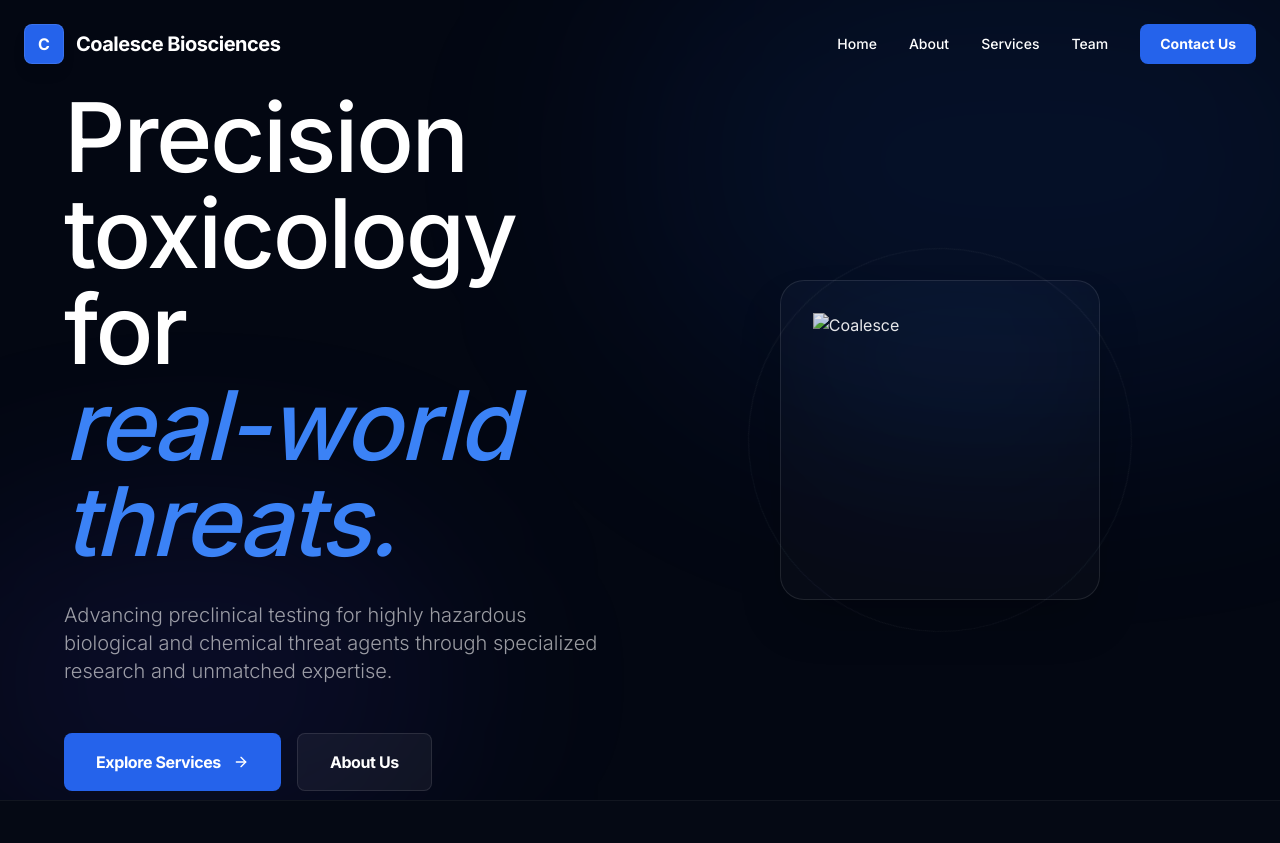
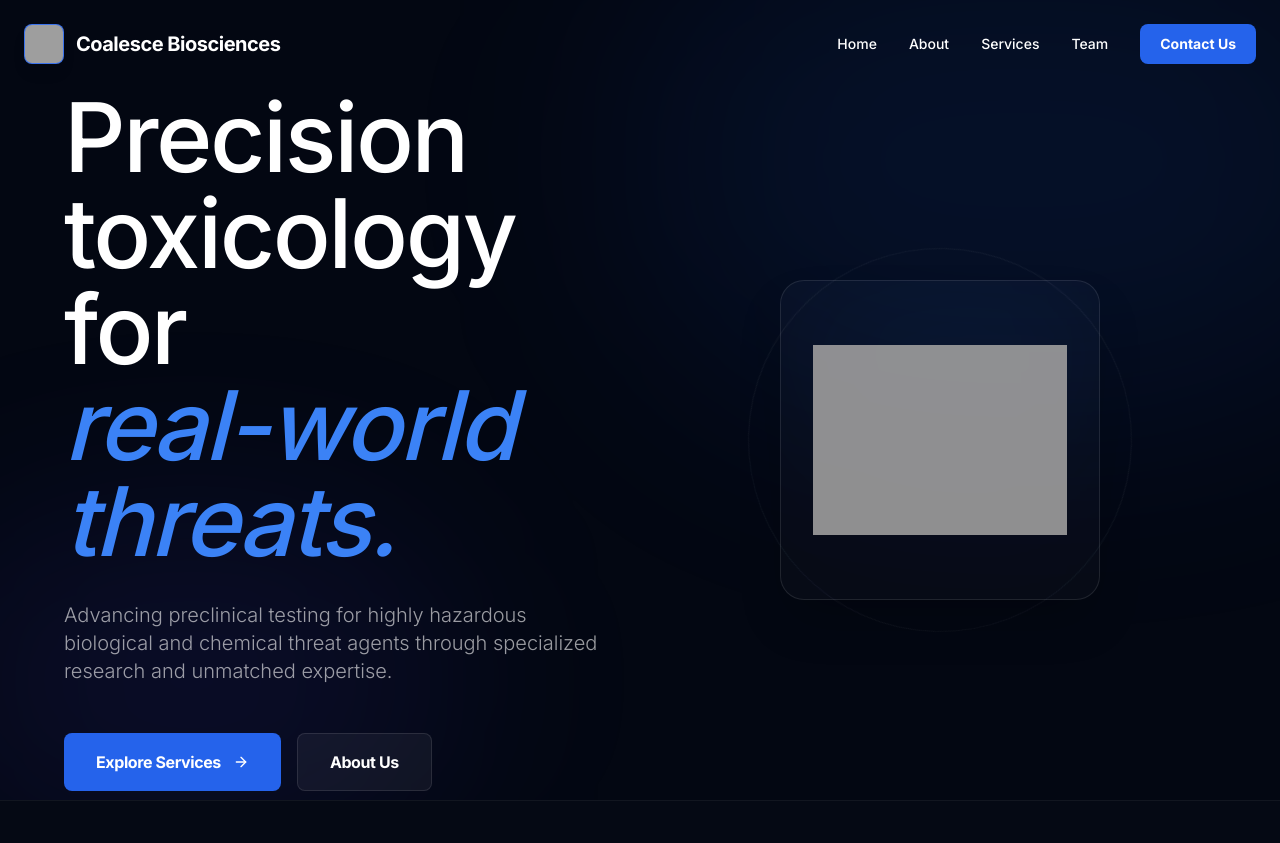
Before and after one commit to kbrigham-1992-maker/Coalesce-Biosciences, a plain HTML site: page index.html in a window 1280 px wide. Shown: the top 843 px of the page. Drawn offline with nearby package versions, Linux system fonts and the light colour scheme; the site is published under a folder, as on GitHub Pages, so addresses that start at the root find nothing.

Commit message:
Update image paths to use Coalesce-Biosciences

```diff
--- a/index.html
+++ b/index.html
@@ -56,7 +56,7 @@
         <div class="max-w-7xl mx-auto flex items-center justify-between">
             <div class="flex items-center gap-3 cursor-pointer" onclick="navigateTo('home')">
                 <div class="w-10 h-10 rounded-lg overflow-hidden bg-blue-600 flex items-center justify-center border border-white/10 shadow-lg">
-                    <img id="nav-logo" src="/assets/images/logo.png"
+                    <img id="nav-logo" src="Coalesce-Biosciences/assets/images/logo.png"
                          alt="Logo" class="w-full h-full object-cover" onerror="this.style.display='none'; this.parentElement.innerHTML='<span class=\'font-bold\'>C</span>'">
                 </div>
                 <span class="text-xl font-bold tracking-tight">Coalesce Biosciences</span>
@@ -119,7 +119,7 @@
                             <div class="absolute inset-0 border-[1px] border-white/5 rounded-full spin-slow"></div>
                             <div class="absolute inset-0 flex items-center justify-center">
                                 <div class="w-[320px] h-[320px] bg-white/[0.02] backdrop-blur-3xl rounded-3xl border border-white/10 flex items-center justify-center overflow-hidden shadow-2xl group transition-transform duration-700 hover:scale-105">
-                                    <img src="/assets/images/logo.png"
+                                    <img src="Coalesce-Biosciences/assets/images/logo.png"
                                          alt="Coalesce" class="w-4/5 h-4/5 object-contain opacity-90">
                                 </div>
                             </div>
@@ -331,7 +331,7 @@
                 name: "Dr. Patrick McNutt",
                 role: "Founder and Principal Investigator",
                 bio: "Patrick earned undergraduate degrees in Biology and Chemistry before completing a PhD in Cellular and Molecular Biology at Princeton University. After graduate school, he served as an Army officer for eight years, including a tour in Iraq. In 2010, he accepted a DoD Principal Investigator position where he built a large research program developing countermeasures for highly dangerous biological and chemical toxins affecting the central and peripheral nervous systems as well as the cornea of the eye. In 2020, he returned to Wake Forest as an Associate Professor at the Institute for Regenerative Medicine (WFIRM), where he (1) conducts fundamental studies to understand toxic mechanisms of diverse poisons at scales ranging from individual receptors to multi-organ physiological responses; (2) develops comprehensive therapies that mitigate toxicity and promote regeneration; and (3) exploits WFIRM's unique capabilities to develop organoid models of complex diseases and toxic injuries.",
-                image: "/assets/images/McNuttheadshot.jpeg",
+                image: "Coalesce-Biosciences/assets/images/McNuttheadshot.jpeg",
                 links: [{ label: "Google Scholar", url: "https://scholar.google.com/citations?user=ceRIHocAAAAJ&hl", icon: "graduation-cap" }]
             },
             {
```
